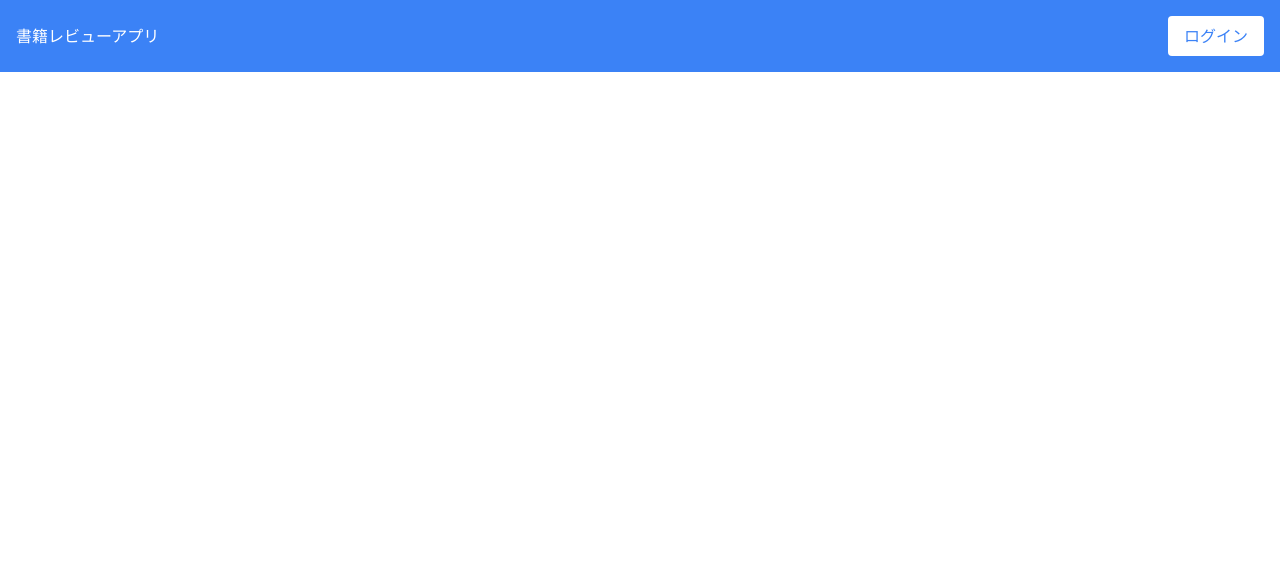
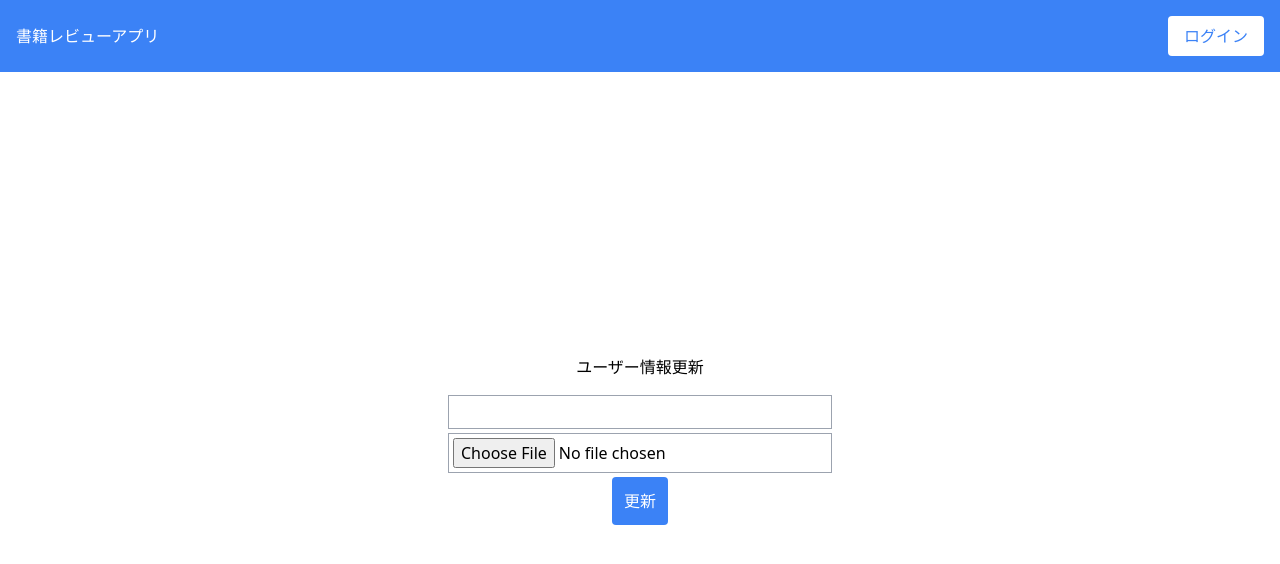
Before and after one commit to hirochan9854/book-review-app, a React (Vite) app: page /profile in a window 1280 px wide. Before the commit this address had no page. Shown: the top 564 px of the page. Built offline with nearby package versions, Linux system fonts and the light colour scheme.

Commit message:
プロフィールの更新実装

```diff
--- a/src/Router.jsx
+++ b/src/Router.jsx
@@ -1,10 +1,8 @@
 import { BrowserRouter, Route, Routes } from "react-router-dom";
-
 import { Login } from "./pages/login";
-
 import { Home } from "./pages/Home";
-
 import { SignUp } from "./pages/signup";
+import { Profile } from "./pages/Profile";
 
 export const Router = () => {
   return (
@@ -13,6 +11,8 @@ export const Router = () => {
         <Route path="/" element={<Home />} />
         <Route path="/login" element={<Login />} />
         <Route path="/signup" element={<SignUp />} />
+        <Route path="/profile" element={<Profile />} />
+        <Route path="*" element={<h1>Not Found</h1>} />
       </Routes>
     </BrowserRouter>
   );
--- a/src/api.js
+++ b/src/api.js
@@ -1,3 +1,6 @@
+// mail:1223test@gmail.com
+// pass:1223password
+
 const url = "https://railway.bookreview.techtrain.dev";
 
 function getCookieValue(name) {
@@ -128,3 +131,26 @@ export const getUserData = async () => {
     throw error;
   }
 };
+
+export const updateUserData = async (name) => {
+  try {
+    const response = await fetch(`${url}/users`, {
+      method: "PUT",
+      headers: {
+        Authorization: `Bearer ${authorization}`,
+        "Content-Type": "application/json",
+      },
+      body: JSON.stringify({ name }),
+    });
+
+    if (!response.ok) {
+      const errorText = await response.text();
+      throw new Error(`Server error: ${response.status} - ${errorText}`);
+    }
+    const data = await response.json();
+    return data;
+  } catch (error) {
+    console.error("An error occurred:", error.message);
+    throw error;
+  }
+};
--- a/src/components/Header.jsx
+++ b/src/components/Header.jsx
@@ -25,13 +25,16 @@ export const Header = () => {
     <header className="bg-blue-500 text-white p-4 fixed top-0 w-full flex justify-between items-center">
       <h1>書籍レビューアプリ</h1>
       {user.iconUrl ? (
-        <div className="flex items-center flex-nowrap">
+        <div className="flex items-center gap-2 flex-nowrap">
           <img
             src={user.iconUrl}
             alt="ユーザーアイコン"
             className="w-8 h-8 rounded-full"
           />
-          <p className="ml-2">{user.name}</p>
+          <p className="ml-2 text-xl font-medium">{user.name}</p>
+          <a href="/profile" className="text-xs ml-6 underline">
+            ユーザー情報編集
+          </a>
         </div>
       ) : (
         <a className="bg-white text-blue-500 px-4 py-2 rounded" href="/login">
--- /dev/null
+++ b/src/pages/Profile.jsx
@@ -0,0 +1,171 @@
+import { useState, useEffect } from "react";
+import { getUserData, updateUserData, iconUpload } from "../api";
+import { useForm } from "react-hook-form";
+import Compressor from "compressorjs";
+
+function getCookieValue(name) {
+  const cookies = document.cookie.split("; ");
+  for (const cookie of cookies) {
+    const [key, value] = cookie.split("=");
+    if (key === name) {
+      return value;
+    }
+  }
+  return null;
+}
+const authorization = getCookieValue("token");
+
+export const Profile = () => {
+  const [user, setUser] = useState({ name: "", iconUrl: "" });
+  const [isSuccess, setIsSuccess] = useState(false);
+
+  const fetchData = async () => {
+    try {
+      const data = await getUserData();
+      setUser({
+        name: data.name,
+        iconUrl: data.iconUrl,
+      });
+    } catch (error) {
+      console.error("An error occurred:", error.message);
+    }
+  };
+  useEffect(() => {
+    if (document.cookie.includes("token")) {
+      fetchData();
+    }
+  }, []);
+
+  const handleUpdate = async (data) => {
+    try {
+      const response = await updateUserData(data.name);
+      if (response.error) {
+        setError("api", { message: response.error });
+      } else {
+        console.log(response);
+        console.log("User updated successfully!");
+        if (data.icon && data.icon[0]) {
+          try {
+            const compressedFile = await compressImage(data.icon[0]);
+            const iconResponse = await iconUpload(
+              authorization,
+              compressedFile
+            );
+            console.log(iconResponse);
+            setIsSuccess(true);
+            console.log("Icon uploaded successfully!");
+          } catch {
+            setError("icon", {
+              message:
+                "画像のアップロードに失敗しました。もう一度お試しください。",
+            });
+          }
+        }
+      }
+    } catch (error) {
+      console.error("An error occurred:", error);
+      setError("api", {
+        message:
+          "ユーザー情報の更新中にエラーが発生しました。もう一度お試しください。",
+      });
+    }
+  };
+
+  function compressImage(file) {
+    return new Promise((resolve, reject) => {
+      const maxSizeInBytes = 800 * 1024;
+
+      new Compressor(file, {
+        quality: 0.8,
+        convertSize: maxSizeInBytes,
+        maxWidth: 512,
+        success(result) {
+          console.log(
+            "Compressed file size:",
+            result.size / 1024,
+            "KB",
+            "Original file size:",
+            file.size / 1024,
+            "KB"
+          );
+          resolve(result);
+        },
+        error(err) {
+          reject(err);
+        },
+      });
+    });
+  }
+
+  const {
+    register,
+    handleSubmit,
+    formState: { errors },
+    setError,
+  } = useForm({
+    defaultValues: {
+      name: "",
+      icon: null,
+    },
+  });
+
+  console.log(user.name);
+  return (
+    <div
+      className="flex justify-center items-center  flex-col"
+      style={{ height: "calc(100vh - 5rem)" }}
+    >
+      <h2 className="text-center mb-4">ユーザー情報更新</h2>
+      {errors.api && (
+        <div className="bg-red-100 border border-red-400 text-red-700 px-4 py-2 rounded mb-4 w-96">
+          {errors.api.message}
+        </div>
+      )}
+      <form
+        onSubmit={handleSubmit(handleUpdate)}
+        className="flex flex-col items-center"
+      >
+        <input
+          className="border border-gray-400 w-96 py-1 px-1 mb-1"
+          type="text"
+          placeholder={user.name}
+          defaultValue={user.name}
+          {...register("name", {
+            required: "名前は必須項目です",
+            minLength: {
+              value: 2,
+              message: "名前は2文字以上で入力してください",
+            },
+          })}
+        />
+        {errors.name && (
+          <p className="text-red-500 text-sm mb-4 w-96">
+            {errors.name.message}
+          </p>
+        )}
+
+        <input
+          id="imageInput"
+          className="border border-gray-400 w-96 py-1 px-1 mb-1"
+          type="file"
+          accept=".jpeg,.png"
+          {...register("icon")}
+        />
+        {errors.icon && (
+          <p className="text-red-500 text-sm mb-4 w-96">
+            {errors.icon.message}
+          </p>
+        )}
+
+        <button className="bg-blue-500 text-white p-3 rounded hover:bg-blue-600 transition-colors">
+          更新
+        </button>
+      </form>
+      {isSuccess && (
+        <div className="bg-green-100 border border-green-400 text-green-700 px-4 py-2 rounded mb-4 mt-5 w-96">
+          更新が完了しました
+        </div>
+      )}
+    </div>
+  );
+};
```
